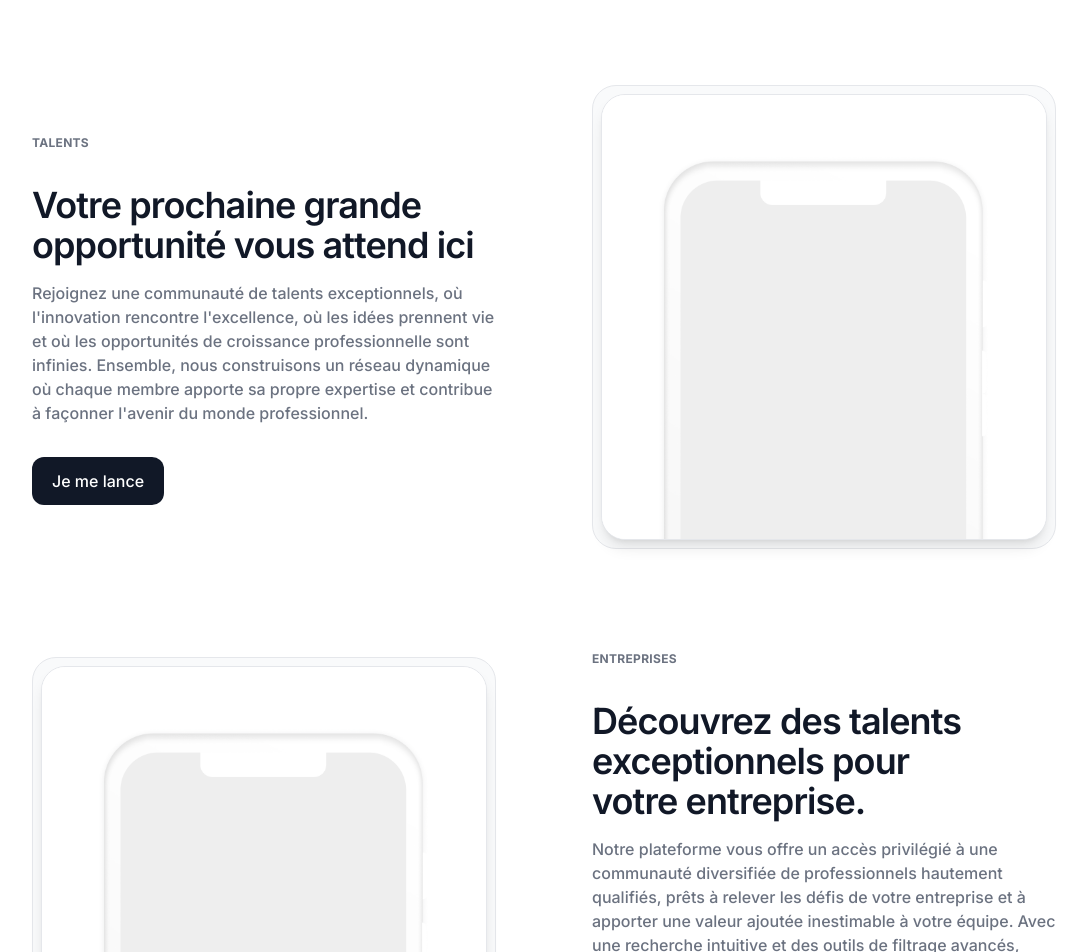
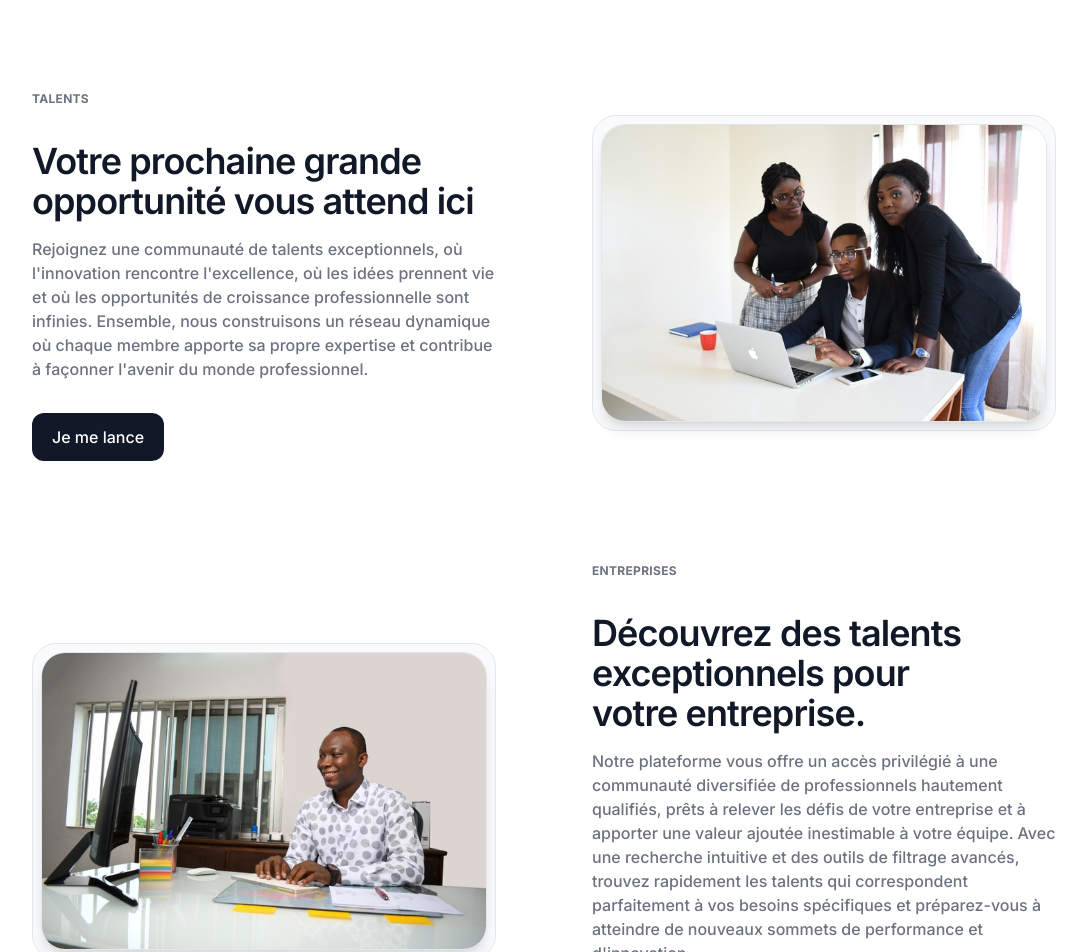
Before and after one commit to Osiris8/hiretop, a Next.js app: page / in a window 1280 px wide. Shown: the part 1120-2072 px from the top of the page, without its empty margins (96-1183 px from the left). Built offline with nearby package versions, Linux system fonts and the light colour scheme.

Commit message:
General update for page.js file

```diff
--- a/components/Feature1.js
+++ b/components/Feature1.js
@@ -1,9 +1,10 @@
 "use client";
 import Image from "next/image";
 import feature1 from "../public/images/feature/feature1.png";
+import talent from "../public/images/feature/talent.jpg";
 export default function Feature1() {
   return (
-    <section className="bg-white">
+    <section className="bg-white" id="talents">
       <div class="px-8 py-12 mx-auto md:px-12 lg:px-32 max-w-7xl">
         <div class="grid items-center grid-cols-1 gap-4 list-none lg:grid-cols-2 lg:gap-24">
           <div>
@@ -35,7 +36,7 @@ export default function Feature1() {
               <Image
                 alt="Lexingtøn thumbnail"
                 class="relative w-full rounded-2xl drop-shadow-2xl"
-                src={feature1}
+                src={talent}
               />
             </div>
           </div>
--- a/components/Feature2.js
+++ b/components/Feature2.js
@@ -1,9 +1,10 @@
 "use client";
 import Image from "next/image";
 import feature1 from "../public/images/feature/feature1.png";
+import company from "../public/images/feature/company.jpg";
 export default function Feature2() {
   return (
-    <section>
+    <section id="companies">
       <div class="px-8 py-12 mx-auto md:px-12 lg:px-32 max-w-7xl">
         <div class="grid items-center grid-cols-1 gap-4 list-none lg:grid-cols-2 lg:gap-24">
           <div>
@@ -37,7 +38,7 @@ export default function Feature2() {
               <Image
                 alt="Lexingtøn thumbnail"
                 class="relative w-full rounded-2xl drop-shadow-2xl"
-                src={feature1}
+                src={company}
               />
             </div>
           </div>
--- a/components/Nav.js
+++ b/components/Nav.js
@@ -41,7 +41,7 @@ export default function Nav() {
                 <li>
                   <a
                     className="py-2 text-sm font-medium text-black hover:text-black/50"
-                    href="#"
+                    href="#companies"
                   >
                     Entreprise
                   </a>
@@ -50,7 +50,7 @@ export default function Nav() {
                 <li>
                   <a
                     className="py-2 text-sm font-medium text-black hover:text-black/50"
-                    href="#"
+                    href="#talents"
                   >
                     Talents
                   </a>
```
Also changed, not shown: public/images/feature/company.jpg (added), public/images/feature/talent.jpg (added).
